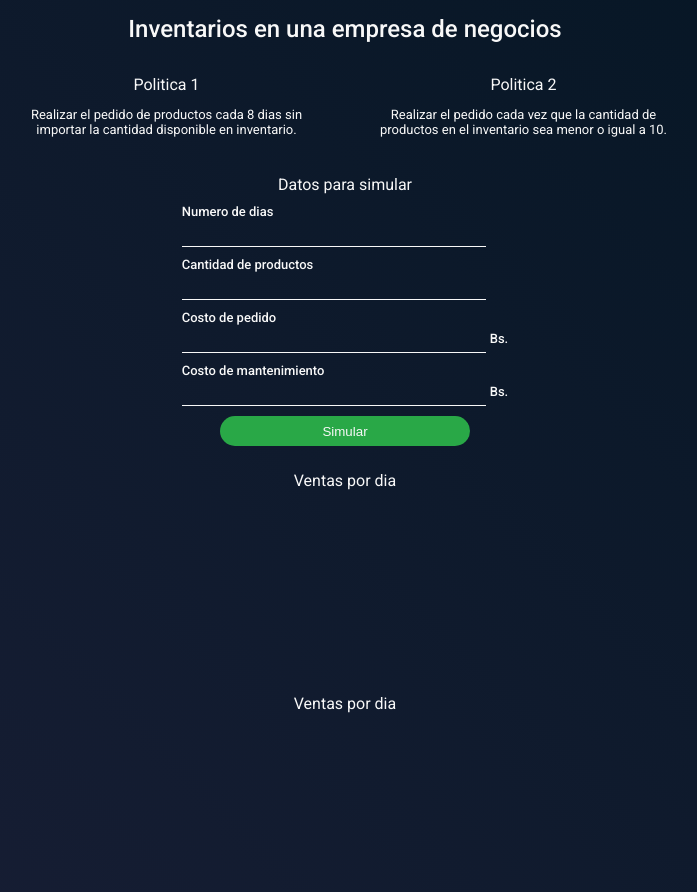
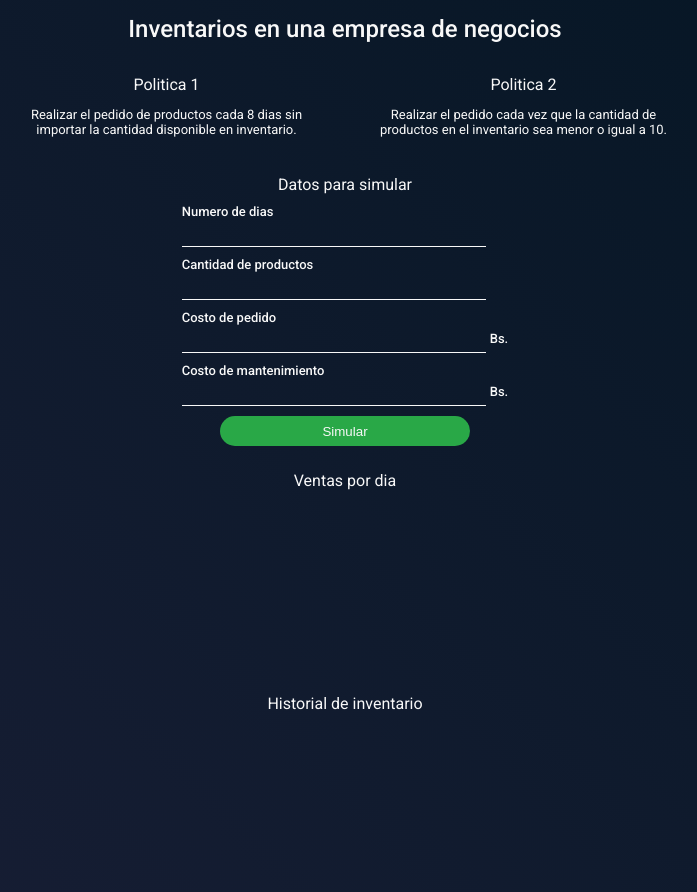
Before and after one commit to JhonnyHerbas/tss-case-1, a plain HTML site: page index.html in a window 1280 px wide. Shown: the whole page, without its empty margins (295-992 px from the left). Drawn offline with nearby package versions, Linux system fonts and the light colour scheme.

Commit message:
FIx title section

```diff
--- a/index.html
+++ b/index.html
@@ -81,7 +81,7 @@
         </section>
 
         <section class="section__title">
-            <label>Ventas por dia</label>
+            <label>Historial de inventario</label>
         </section>
         <section class="data data__two">
             <div class="table__container card" id="tabla-inventario"></div>
```
